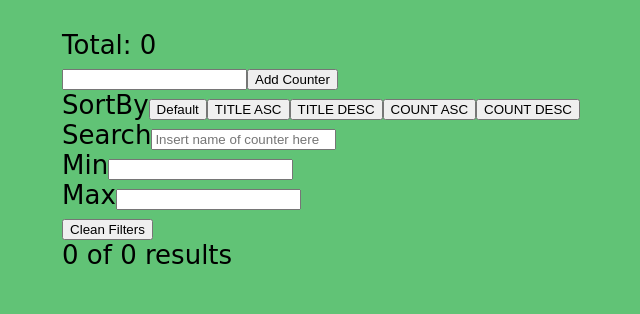
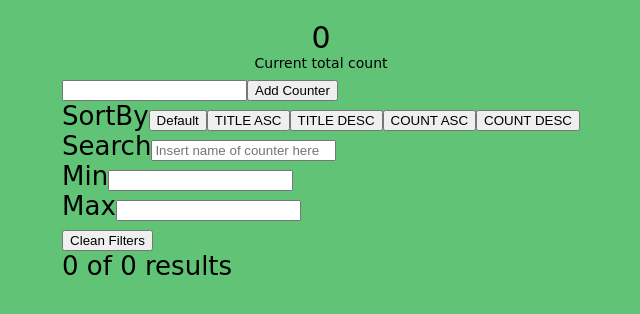
Before and after one commit to mengasis/dynamic-filters, a React (Create React App) app: page / in a window 1280 px wide. Shown: the top 314 px of the page, without its empty margins (319-959 px from the left). Built offline with nearby package versions, Linux system fonts and the light colour scheme; no server answers.

Commit message:
Added style to TotalCounter component

```diff
--- a/src/components/TotalCounter.js
+++ b/src/components/TotalCounter.js
@@ -1,11 +1,29 @@
 import React from 'react'
 import PropTypes from 'prop-types'
+import styled from 'styled-components'
+
+const Container = styled.div`
+  display: flex;
+  flex-direction: column;
+  justify-content: center;
+  align-items: center;
+`
+
+const Text = styled.span`
+  font-weigth: 100;
+  font-size: 30px;
+`
+
+const Title = styled(Text)`
+  font-size: 14px;
+`
 
 const TotalCounter = ({ counter = 0 }) => {
   return (
-    <div>
-      <span>Total: {counter}</span>
-    </div>
+    <Container>
+      <Text>{counter}</Text>
+      <Title>Current total count</Title>
+    </Container>
   )
 }
 
```
